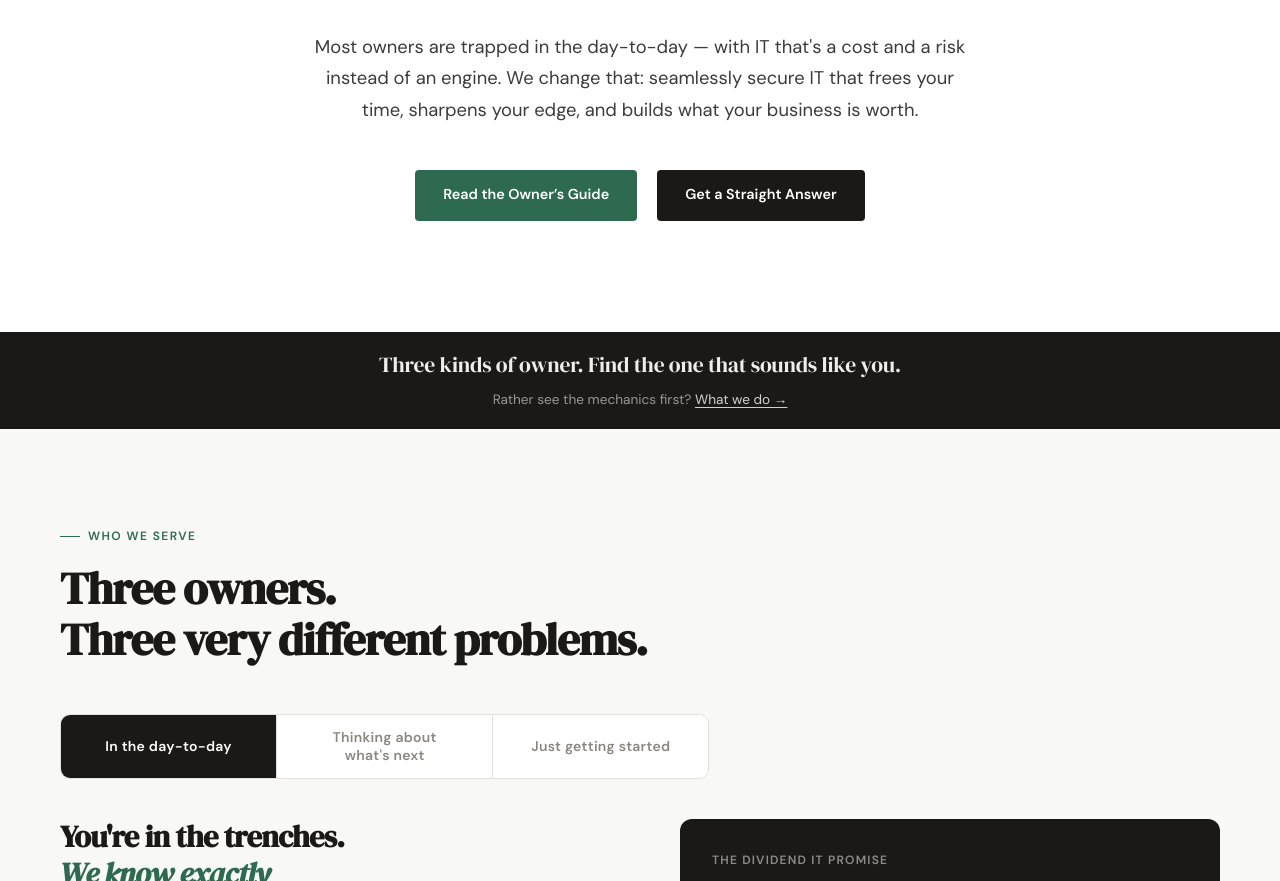
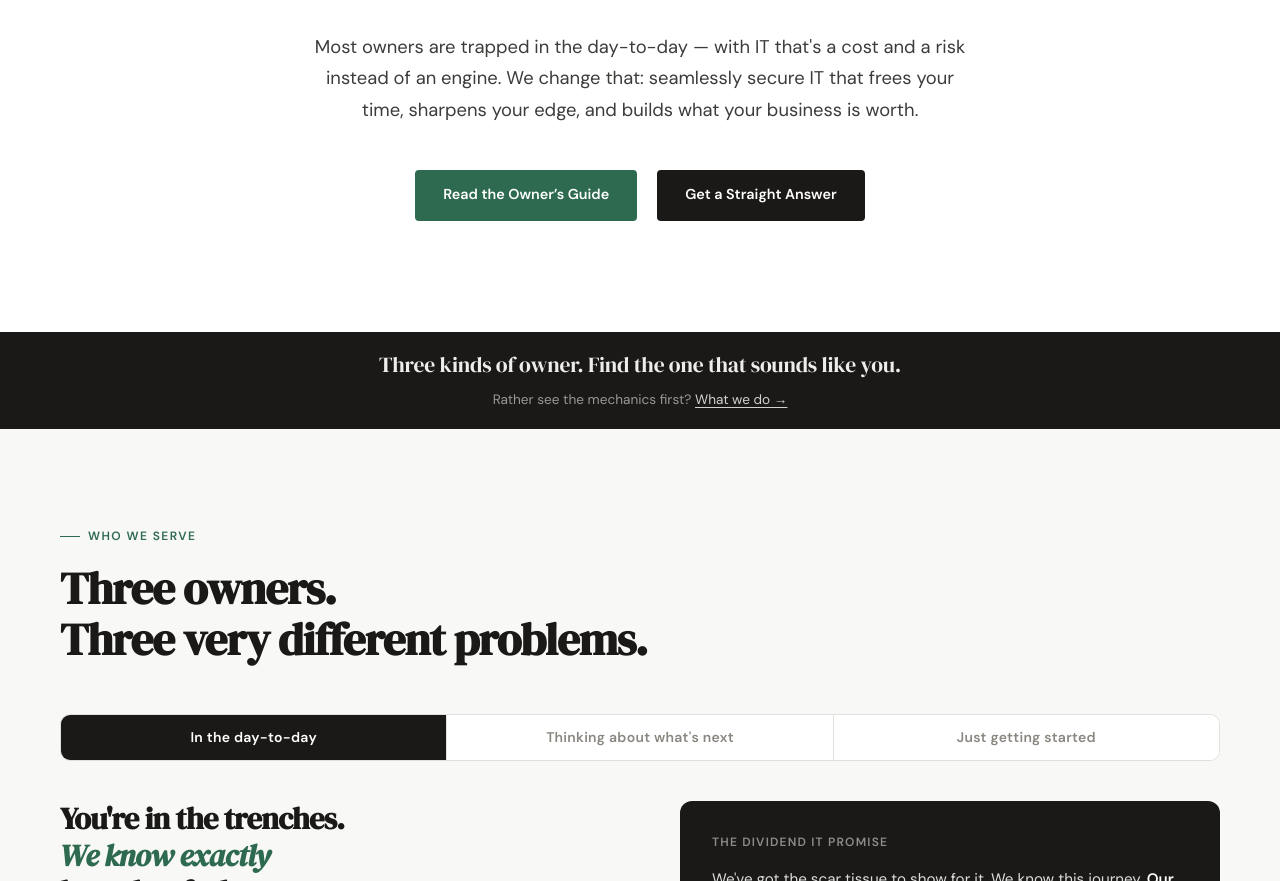
Before and after one commit to ethansearle9-sudo/dividendit, a plain HTML site: page index.html in a window 1280 px wide. Shown: the part 370-1251 px from the top of the page. Drawn offline with Linux system fonts and the light colour scheme.

Commit message:
Who We Serve tabs: full row width (override later rule)
Co-Authored-By: Claude Opus 5.5 <noreply@anthropic.com>
Claude-Session: https://claude.ai/code/session_014dioVUjasGJUV9cQL8oqJx

```diff
--- a/index.html
+++ b/index.html
@@ -1399,7 +1399,7 @@
 
     #who-we-serve .section-sub { font-size: 1.05rem; color: var(--text-muted); max-width: 640px; line-height: 1.7; }
 
-    .journey-tabs { display: flex; gap: 0; border: 1.5px solid var(--border); border-radius: 10px; overflow: hidden; margin: 3rem 0 0; width: fit-content; background: var(--white); }
+    .journey-tabs { display: flex; gap: 0; border: 1.5px solid var(--border); border-radius: 10px; overflow: hidden; margin: 3rem 0 0; width: 100%; background: var(--white); }
 
     .journey-tab { padding: 0.85rem 2rem; font-size: 0.875rem; font-weight: 600; color: var(--text-muted); cursor: pointer; background: var(--white); border: none; border-right: 1px solid var(--border); transition: all 0.2s; font-family: var(--font-body); letter-spacing: 0.02em; }
 
```
